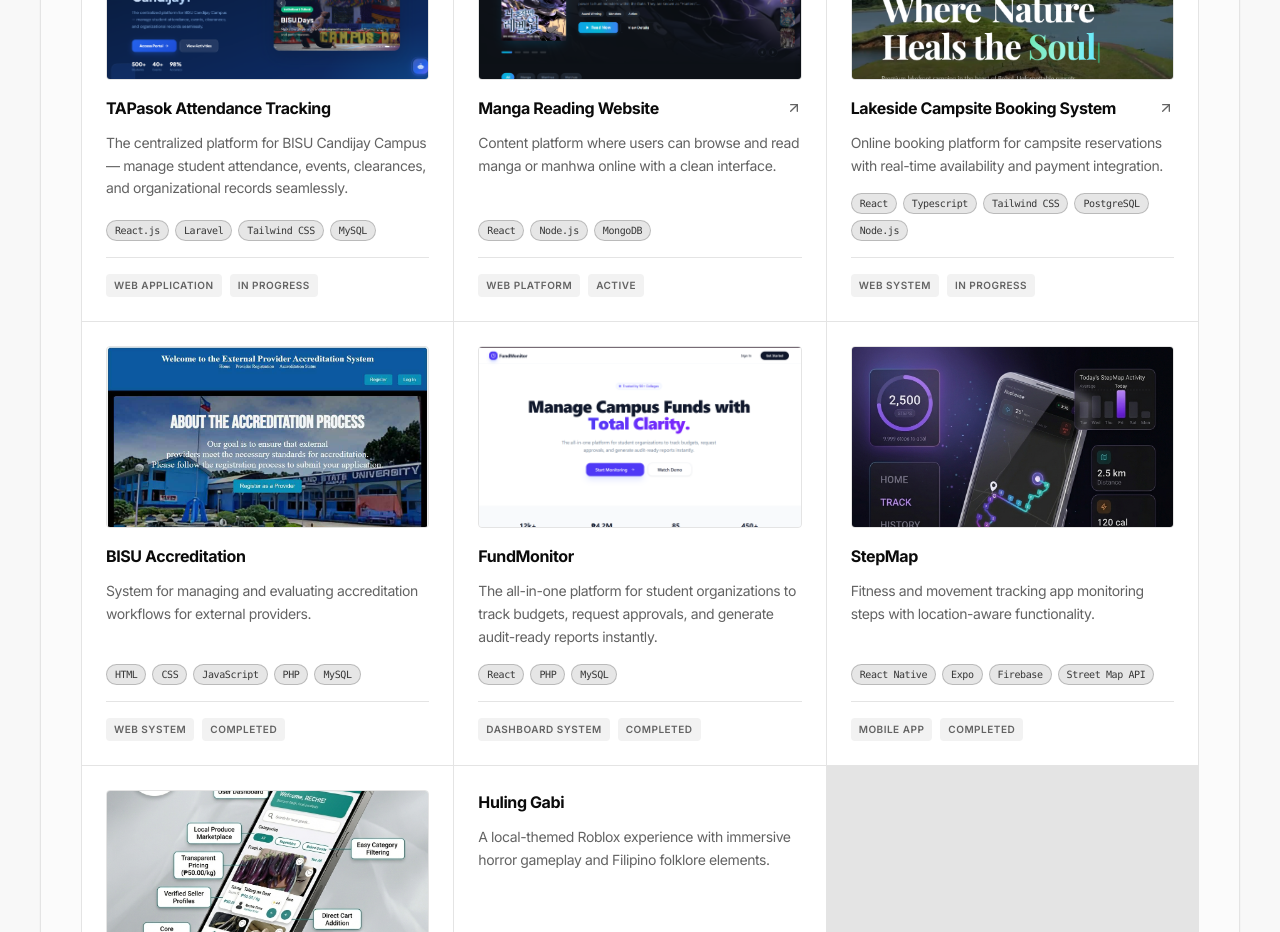
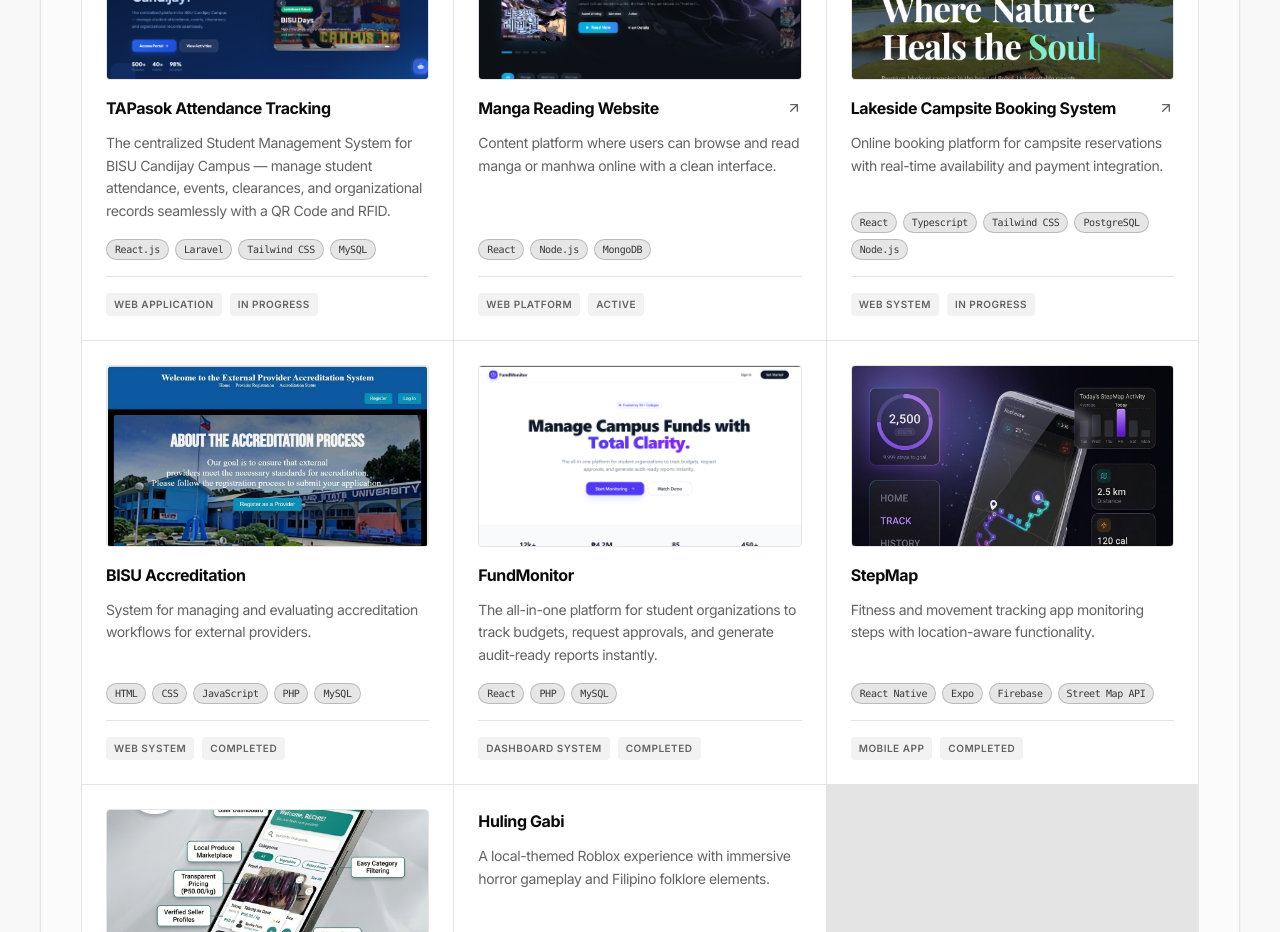
Before and after one commit to Recheese04/Porfolio, a React (Vite) app: page / in a window 1280 px wide. Shown: the part 2380-3312 px from the top of the page. Built offline with nearby package versions, Linux system fonts and the light colour scheme.

Commit message:
chore: update TAPasok description to include SMS, QR code, and RFID

```diff
--- a/src/components/sections/Projects.tsx
+++ b/src/components/sections/Projects.tsx
@@ -6,7 +6,7 @@ const projects = [
     {
         title: "TAPasok Attendance Tracking",
         type: "Web Application",
-        description: "The centralized platform for BISU Candijay Campus — manage student attendance, events, clearances, and organizational records seamlessly.",
+        description: "The centralized Student Management System for BISU Candijay Campus — manage student attendance, events, clearances, and organizational records seamlessly with a QR Code and RFID.",
         status: "In Progress",
         image: "/TAPasok.png",
         techStack: ["React.js", "Laravel", "Tailwind CSS", "MySQL"],
```
